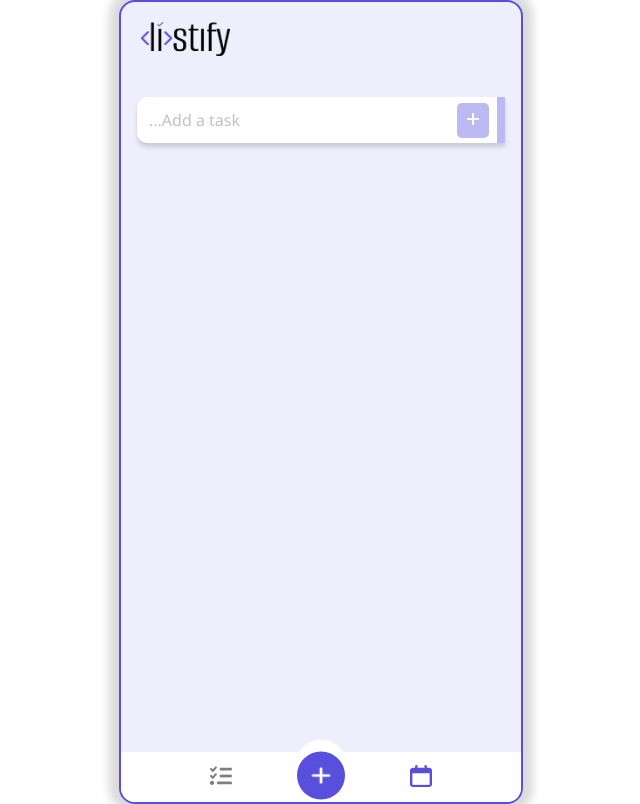
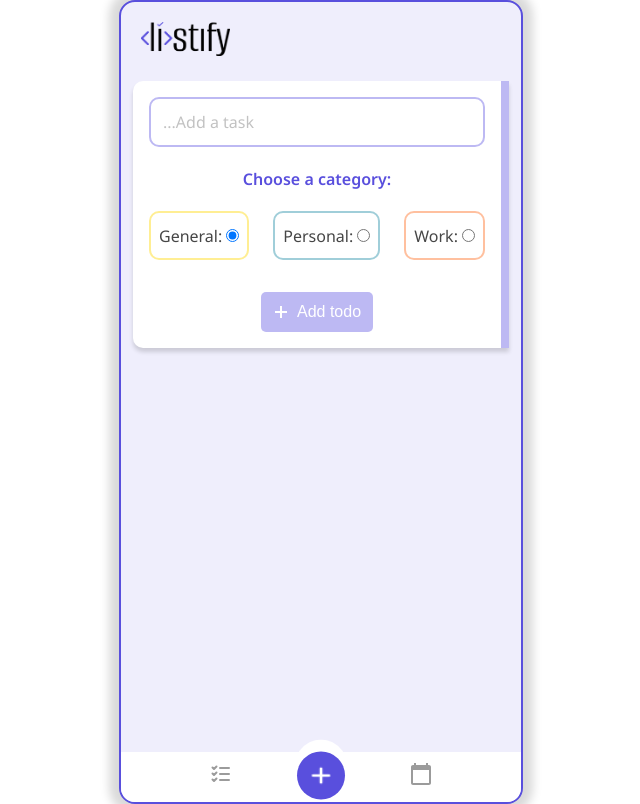
Before and after one commit to AnnaHittaller/listify, a React (Create React App) app: page /todolist in a window 1280 px wide. Shown: the whole page, without its empty margins (319-959 px from the left). Built offline with nearby package versions, Linux system fonts and the light colour scheme.

Commit message:
color coding and react router added

```diff
--- a/src/App.js
+++ b/src/App.js
@@ -1,4 +1,5 @@
 import "./App.css";
+import dayjs from "dayjs";
 import Calendar from "./components/Calendar";
 import { useState, useEffect } from "react";
 import TodoList from "./components/TodoList";
@@ -12,11 +13,20 @@ function App() {
 	const [newTodo, setNewTodo] = useState("");
 	const [todos, setTodos] = useState(storedTodos);
 	const [editTodo, setEditTodo] = useState(null);
+	const currentDate = dayjs();
+	const [selectDate, setSelectDate] = useState(currentDate);
+	const [category, setCategory] = useState("general");
+	console.log(selectDate.format("MM. DD. YYYY"));
+
+	const categories = [
+		{ label: "General", value: "general" },
+		{ label: "Personal", value: "personal" },
+		{ label: "Work", value: "work" },
+	];
 
 	useEffect(() => {
 		localStorage.setItem("todos", JSON.stringify(todos));
 	}, [todos]);
-
 
 	return (
 		<BrowserRouter>
@@ -24,8 +34,19 @@ function App() {
 				<div className="app-wrapper">
 					<Header />
 					<Routes>
-						<Route path='/calendar' element={<Calendar />} />
-						<Route path='/todolist' element={
+						<Route
+							path="/calendar"
+							element={
+								<Calendar
+									selectDate={selectDate}
+									setSelectDate={setSelectDate}
+									currentDate={currentDate}
+								/>
+							}
+						/>
+						<Route
+							path="/todolist"
+							element={
 								<TodoList
 									newTodo={newTodo}
 									setNewTodo={setNewTodo}
@@ -33,15 +54,23 @@ function App() {
 									setTodos={setTodos}
 									editTodo={editTodo}
 									setEditTodo={setEditTodo}
+									category={category}
+									setCategory={setCategory}
+									categories={categories}
 								/>
-						}/>
-						<Route path='/todos' element={
+							}
+						/>
+						<Route
+							path="/todos"
+							element={
 								<Todos
 									todos={todos}
 									setTodos={setTodos}
 									setEditTodo={setEditTodo}
+									category={category}
 								/>
-						}/>
+							}
+						/>
 					</Routes>
 					<Navigation />
 				</div>
--- a/src/components/Calendar.css
+++ b/src/components/Calendar.css
@@ -96,7 +96,7 @@
 	color: #bdb9f3;
 }
 
-.calendar-grid div:nth-child(7n) p.currentMonth:hover {
+.calendar-grid div:nth-child(7n) p.currentMonth:hover,.calendar-grid div:nth-child(7n) p.currentMonth.selected {
 	color: white;
 	background-color: #bdb9f3;
 }
--- a/src/components/Calendar.js
+++ b/src/components/Calendar.js
@@ -7,13 +7,13 @@ import './Calendar.css';
 import dayjs from "dayjs";
 import { useState } from "react";
 
-function Calendar() {
+function Calendar({selectDate, setSelectDate, currentDate}) {
 
   const days = ["M", "T", "W", "T", "F", "Sa", "Su"];
-  const currentDate = dayjs();
+  //const currentDate = dayjs();
   const [today, setToday] = useState(currentDate)
   const [thisDate, setThisDate] = useState(dayjs()) //this is needed just for showing today's date, always unchanged, on the top of the calendar
-  const [selectDate, setSelectDate] = useState(currentDate)
+  //const [selectDate, setSelectDate] = useState(currentDate)
 
     return (
 			<div className="calendar-wrapper">
--- a/src/components/Navigation.css
+++ b/src/components/Navigation.css
@@ -18,7 +18,8 @@
     width: 200px;
     height: 50px;
     cursor: pointer;
-
+    font-size: 1.5rem;
+    color: #9b9b9b;
 }
 
 .button-plus-inner {
@@ -46,3 +47,7 @@
     overflow: visible;
     padding-bottom: 5px;
 }
+
+.active button {
+    color: #594fdd;
+}
--- a/src/components/Navigation.js
+++ b/src/components/Navigation.js
@@ -2,20 +2,34 @@ import './Navigation.css';
 import iconlist from '../images/icon-list.png';
 import iconplus from '../images/icon-plus.png';
 import iconcalendar from '../images/icon-calendar.png';
+import { Link, NavLink } from 'react-router-dom';
+import { MdCalendarToday } from "react-icons/md";
+import { TbListCheck } from "react-icons/tb";
 
 
 
 export function Navigation() {
     return (
-        <div className="navigation">
-            <div>
-                <button className="button-icon"><img src={iconlist} /></button>
-                <button className="button-icon"><img src={iconcalendar} /></button>
-            </div>
-            <div className="navigation-plus">
-                <button className="button-plus-outer"><div className="button-plus-inner"><img src={iconplus} width="20" height="20" /></div></button>
-            </div>
-
-        </div >
-    )
+			<div className="navigation">
+				<div>
+					<NavLink to="/todos" activeClassName="active">
+						<button className="button-icon">{<TbListCheck />}</button>
+					</NavLink>
+					<NavLink to="/calendar" activeClassName="active">
+						<button className="button-icon">
+							<MdCalendarToday />
+						</button>
+					</NavLink>
+				</div>
+				<div className="navigation-plus">
+					<NavLink to="/todolist">
+						<button className="button-plus-outer">
+							<div className="button-plus-inner">
+								<img src={iconplus} width="20" height="20" />
+							</div>
+						</button>
+					</NavLink>
+				</div>
+			</div>
+		);
 }
--- a/src/components/TodoList.css
+++ b/src/components/TodoList.css
@@ -1,10 +1,102 @@
-.new-task input,
+
 .task {
 	width: calc(100% - 2rem);
 	background-color: white;
 	padding: 0.75rem;
 	box-sizing: border-box;
 	margin: 1rem;
+	box-shadow: 0 4px 4px 0 rgba(0, 0, 0, 0.15);
+	/* border-right: 8px solid #bdb9f3; */
+	font-size: 1rem;
+	font-family: "Noto Sans", sans-serif;
+	outline: none;
+	border-top: none;
+	border-left: none;
+	border-bottom: none;
+	border-radius: 10px 0 0 10px;
+}
+
+.personal {
+	border-right: 8px solid #a0ced9;
+}
+
+.general {
+	border-right: 8px solid #ffee93;
+}
+
+.work {
+	border-right: 8px solid #ffc09f;
+}
+
+.new-task input:nth-of-type(1) {
+	width: calc(100% - 2rem);
+	padding: 0.75rem;
+	box-sizing: border-box;
+	align-self: center;
+	font-family: "Noto Sans", sans-serif;
+	outline: none;
+	font-size: 1rem;
+	border: 2px solid #bdb9f3;
+	border-radius: 10px;
+	margin: 1rem 0;
+
+}
+
+.new-task input[type="radio"] {
+background-color: red;
+border: 1px solid blue;
+width: unset;
+}
+
+.radio-group {
+	display: flex;
+	flex-direction: column;
+	color: #464646;
+	margin: 0 1rem 1rem 1rem;
+	font-size: 1rem;
+}
+
+.radio-group div {
+	display: flex;
+	gap: 1.5rem;
+}
+
+.radio-group div label:nth-of-type(1) {
+	border: 2px solid #ffee93;
+}
+
+.radio-group div label:nth-of-type(2) {
+	border: 2px solid #a0ced9;
+}
+
+.radio-group div label:nth-of-type(3) {
+	border: 2px solid #ffc09f;
+}
+
+
+.radio-group label {
+	width: 30%;
+	display: flex;
+	flex-direction: row-reverse;
+	align-items: center;
+	margin: 0 auto;
+	justify-content: center;
+	gap: .25rem;
+	border-radius: 10px;
+	background-color: transparent;
+	padding: 0 .5rem;
+	font-size: 1rem;
+	line-height: 1rem;
+}
+
+.new-task {
+	position: relative;
+	display: flex;
+	flex-direction: column;
+	width: calc(100% - 2rem);
+	background-color: white;
+	justify-content: center;
+	margin: 0 auto;
 	box-shadow: 0 4px 4px 0 rgba(0, 0, 0, 0.15);
 	border-right: 8px solid #bdb9f3;
 	font-size: 1rem;
@@ -14,11 +106,7 @@
 	border-left: none;
 	border-bottom: none;
 	border-radius: 10px 0 0 10px;
-}
 
-.new-task {
-	position: relative;
-	display: flex;
 }
 
 .new-task input::placeholder {
@@ -26,16 +114,22 @@
 }
 
 .new-task button {
-	position: absolute;
+	position: relative;
 	align-self: center;
-	right: 2rem;
+	margin: 1rem auto;
 	color: white;
 	border: none;
 	border-radius: 5px;
 	background-color: #bdb9f3;
-	padding: 0.5rem;
+	padding: 0.75rem;
 	font-size: 1rem;
 	line-height: 1rem;
+}
+
+.new-task button span {
+	display: flex;
+	gap: .5rem;
+	align-items: center;
 }
 
 .task {
@@ -79,3 +173,27 @@
 	color:#c2c2c2;
 	text-decoration: line-through;
 }
+
+.todolist p{
+	width: calc(100% - 4rem);
+	text-align: center;
+	margin: 0 auto;
+	color: white;
+	border: none;
+	border-radius: 5px;
+	background-color: #bdb9f3;
+	padding: 1rem;
+	font-size: 1.25rem;
+	line-height: 1rem;
+}
+
+.radio-group p {
+	text-align: center;
+	margin: 0 auto 1rem;
+	font-weight: 600;
+	color: #594fdd;
+	background-color: transparent;
+	padding: .5rem;
+	font-size: 1rem;
+	line-height: 1rem;
+}
--- a/src/components/TodoList.js
+++ b/src/components/TodoList.js
@@ -3,43 +3,81 @@ import { GoPlus } from "react-icons/go";
 import { BsCheckLg } from "react-icons/bs";
 import { v4 as uuidv4 } from "uuid";
 import "./TodoList.css";
+import { Link, Route, Routes, useNavigate } from "react-router-dom";
+import Calendar from "./Calendar";
 
-function TodoList({newTodo, setNewTodo, todos, setTodos, editTodo, setEditTodo}) {
+function TodoList({
+	newTodo,
+	setNewTodo,
+	todos,
+	setTodos,
+	editTodo,
+	setEditTodo,
+	category,
+	setCategory,
+	categories,
+}) {
+	const [isClicked, setIsClicked] = useState(false);
 
-	const updateTodo = (text, id, completed) => {
+	const navigate = useNavigate()
+
+	const toggleIsClicked = () => {
+		setIsClicked((prev) => !prev);
+	};
+
+	const updateTodo = (text, id, completed, important, category) => {
 		const newInput = todos.map((item) => {
-			return item.id === id ? {text, id, completed} : item;
-		})
-		setTodos(newInput)
-		setEditTodo("")
-	}
+			return item.id === id
+				? { text, id, completed, important, category }
+				: item;
+		});
+		setTodos(newInput);
+		setEditTodo("");
+		navigate(-1);
+	};
 
-	useEffect(()=> {
-		if(editTodo) {
-			setNewTodo(editTodo.text)
+	useEffect(() => {
+		if (editTodo) {
+			setNewTodo(editTodo.text);
 		} else {
-			setNewTodo("")
+			setNewTodo("");
 		}
-	}, [setNewTodo, editTodo])
+	}, [setNewTodo, editTodo]);
 
 	const handleChange = (e) => {
 		setNewTodo(e.target.value);
 	};
 
-
 	const handleSubmit = (e) => {
-		e.preventDefault()
-		if(!editTodo) {
+		e.preventDefault();
+		if (!editTodo) {
 			if (newTodo.trim() !== "") {
 				{
-					setTodos([...todos, { id: uuidv4(), text: newTodo, completed: false, important: false}]);
+					setTodos([
+						...todos,
+						{
+							id: uuidv4(),
+							text: newTodo,
+							completed: false,
+							important: false,
+							category: category,
+						},
+					]);
 				}
 				setNewTodo("");
+				setCategory("general");
+				navigate(-1)
 			}
 		} else {
-			updateTodo(newTodo, editTodo.id, editTodo.completed)
+			updateTodo(
+				newTodo,
+				editTodo.id,
+				editTodo.completed,
+				editTodo.important,
+				editTodo.category
+			);
 		}
-	}
+	};
 
 	return (
 		<form onSubmit={handleSubmit}>
@@ -51,11 +89,37 @@ function TodoList({newTodo, setNewTodo, todos, setTodos, editTodo, setEditTodo})
 					required
 					onChange={handleChange}
 				/>
+				<div className="radio-group">
+					<p>Choose a category:</p>
+					<div>
+						{categories.map((cat) => (
+							<label key={cat.value}>
+								<input
+									type="radio"
+									value={cat.value}
+									checked={category === cat.value}
+									onChange={() => setCategory(cat.value)}
+								/>
+								{cat.label}:
+							</label>
+						))}
+					</div>
+				</div>
 				<button type="submit">
-					{editTodo ? <BsCheckLg/> : <GoPlus />}
+					{editTodo ? (
+						<BsCheckLg />
+					) : (
+						<span>
+							<GoPlus />
+							<span>Add todo</span>
+						</span>
+					)}
 				</button>
 			</div>
+			{/* <button onClick={toggleIsClicked}>
+				Pick a date placeholder:
 
+			</button> */}
 		</form>
 	);
 }
```
Also changed, not shown: src/components/Todos.js (+17 -7 lines). Lines whose indentation alone changed are shown as unchanged.
